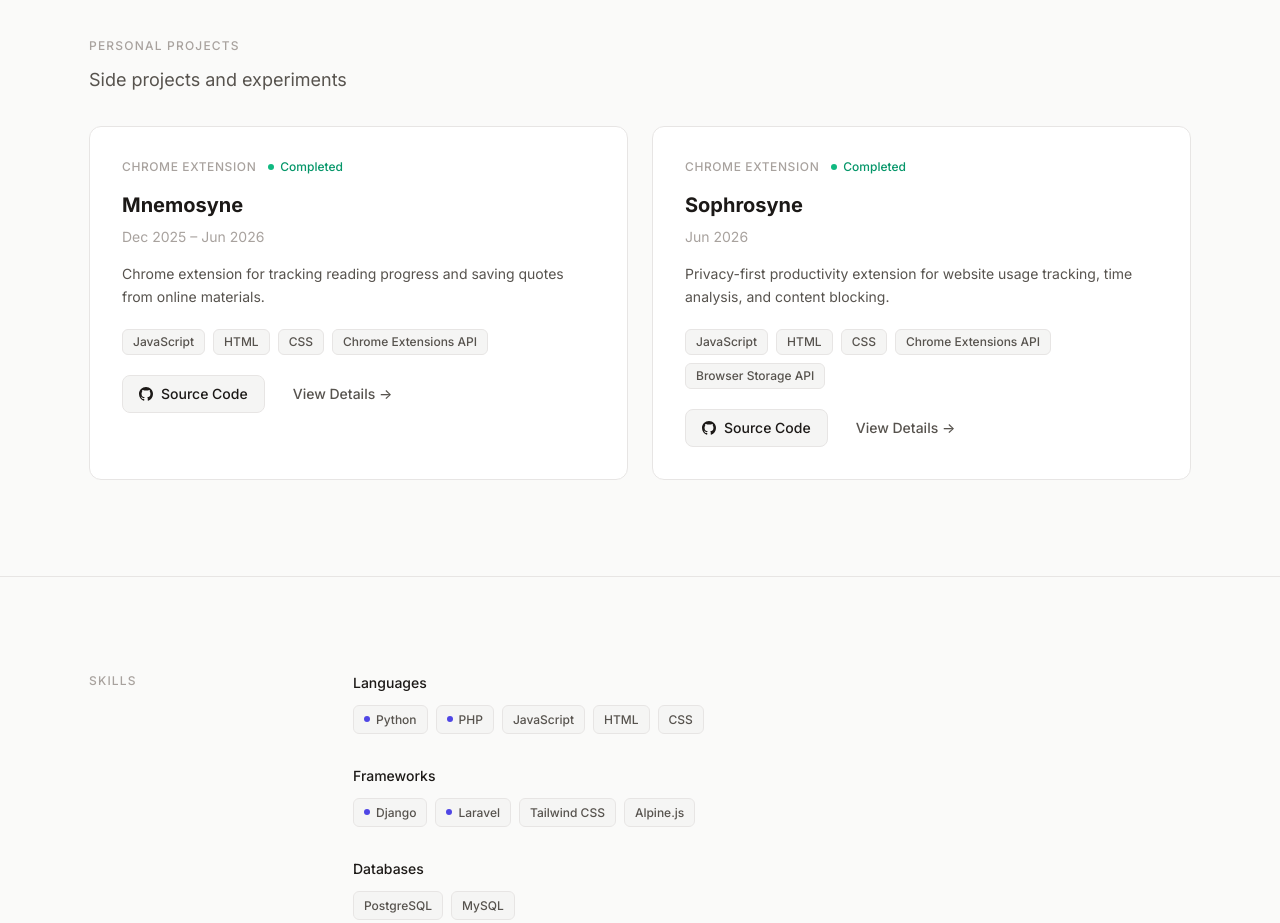
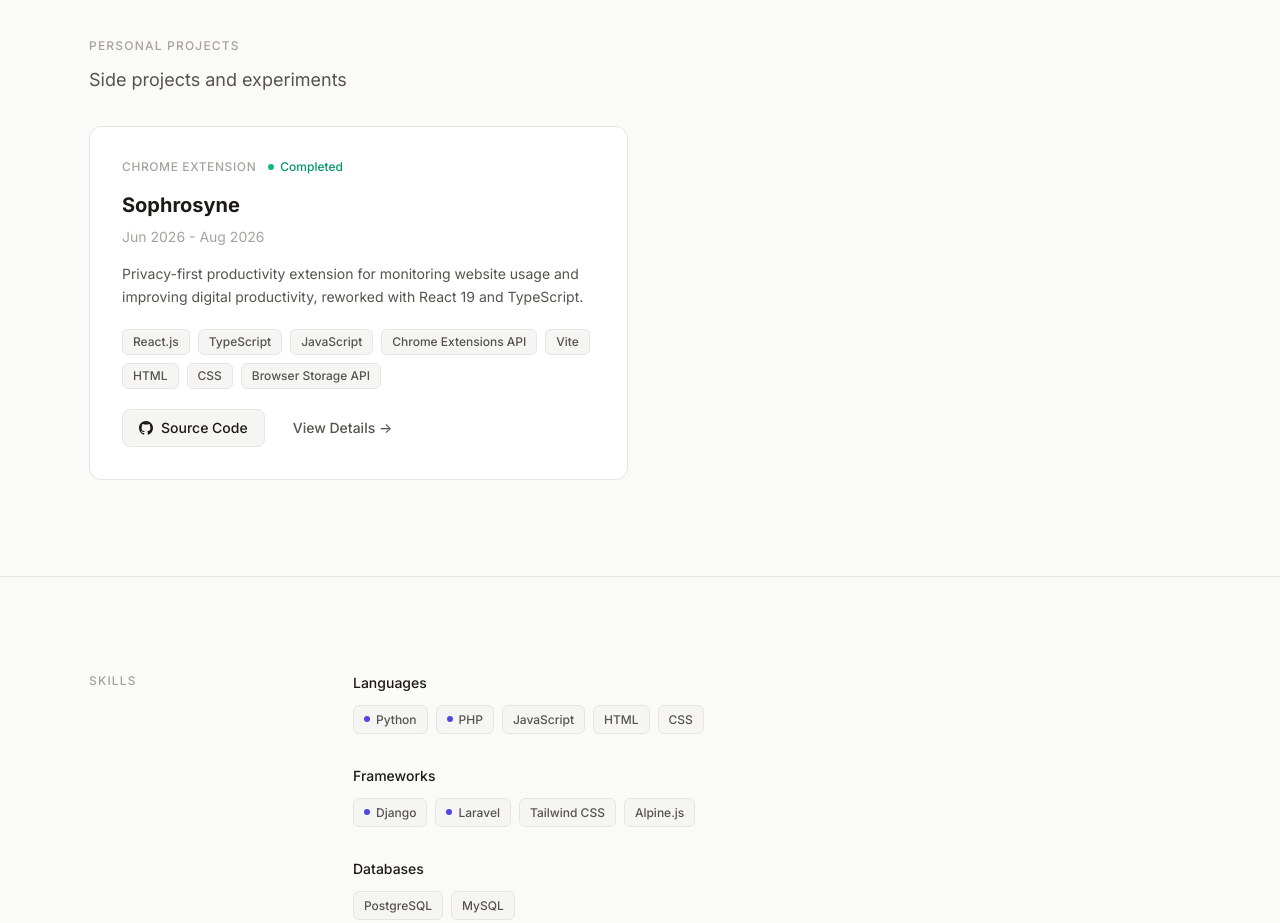
Before and after one commit to bmkhn/bmkhn.github.io, a React (Vite) app: page / in a window 1280 px wide. Shown: the part 4400-5323 px from the top of the page. Built offline with nearby package versions, Linux system fonts and the light colour scheme.

Commit message:
Sophrosyne Update

```diff
--- a/src/data/projects.js
+++ b/src/data/projects.js
@@ -118,61 +118,68 @@ export const projects = [
     role: "Developer",
     status: "Completed",
   },
-  {
-    id: "mnemosyne",
-    title: "Mnemosyne",
-    category: "Personal Project",
-    type: "Chrome Extension",
-    date: "Dec 2025 – Jun 2026",
-    description:
-      "Chrome extension for tracking reading progress and saving quotes from online materials.",
-    technologies: [
-      "JavaScript",
-      "HTML",
-      "CSS",
-      "Chrome Extensions API",
-    ],
-    features: [
-      "Material organization",
-      "Chapter organization",
-      "Reading progress tracking",
-      "Quote management",
-      "Data import/export",
-    ],
+  // {
+  //   id: "mnemosyne",
+  //   title: "Mnemosyne",
+  //   category: "Personal Project",
+  //   type: "Chrome Extension",
+  //   date: "Dec 2025 – Jun 2026",
+  //   description:
+  //     "Chrome extension for tracking reading progress and saving quotes from online materials.",
+  //   technologies: [
+  //     "JavaScript",
+  //     "HTML",
+  //     "CSS",
+  //     "Chrome Extensions API",
+  //   ],
+  //   features: [
+  //     "Material organization",
+  //     "Chapter organization",
+  //     "Reading progress tracking",
+  //     "Quote management",
+  //     "Data import/export",
+  //   ],
 
-    liveUrl: "",
-    githubUrl: "https://github.com/bmkhn/Mnemosyne",
-    role: "Sole Developer",
-    status: "Completed",
-  },
+  //   liveUrl: "",
+  //   githubUrl: "https://github.com/bmkhn/Mnemosyne",
+  //   role: "Sole Developer",
+  //   status: "Completed",
+  // },
   {
     id: "sophrosyne",
     title: "Sophrosyne",
     category: "Personal Project",
     type: "Chrome Extension",
-    date: "Jun 2026",
+    date: "Jun 2026 - Aug 2026",
     description:
-      "Privacy-first productivity extension for website usage tracking, time analysis, and content blocking.",
+      "Privacy-first productivity extension for monitoring website usage and improving digital productivity, reworked with React 19 and TypeScript.",
     technologies: [
+      "React.js",
+      "TypeScript",
       "JavaScript",
+      "Chrome Extensions API",
+      "Vite",
       "HTML",
       "CSS",
-      "Chrome Extensions API",
       "Browser Storage API",
     ],
     features: [
-      "Domain time tracking",
+      "Domain-based time tracking",
       "Daily usage analytics",
       "Weekly usage analytics",
-      "Historical data export",
-      "Customizable blocklist",
-      "Active-tab tracking",
+      "CSV data export",
+      "Customizable website blocklist",
+      "Automatic redirection of blocked websites",
+      "Focus Timer with work/break cycles",
+      "Focus session tracking",
+      "Smart break reminders",
+      "Audio-tab tracking for background media",
       "Data retention management",
-      "Usage summaries",
-      "Automatic redirection of blocked websites",
     ],
     highlights: [
-      "Privacy-first: all tracking data stored locally on the user's device",
+      "Initial version built with vanilla JavaScript and core website usage tracking features",
+      "August 2026 rework migrated the frontend to React 19 and TypeScript with a Vite build pipeline",
+      "Privacy-first: all usage data is stored locally on the user's device",
     ],
 
     liveUrl: "",
```
